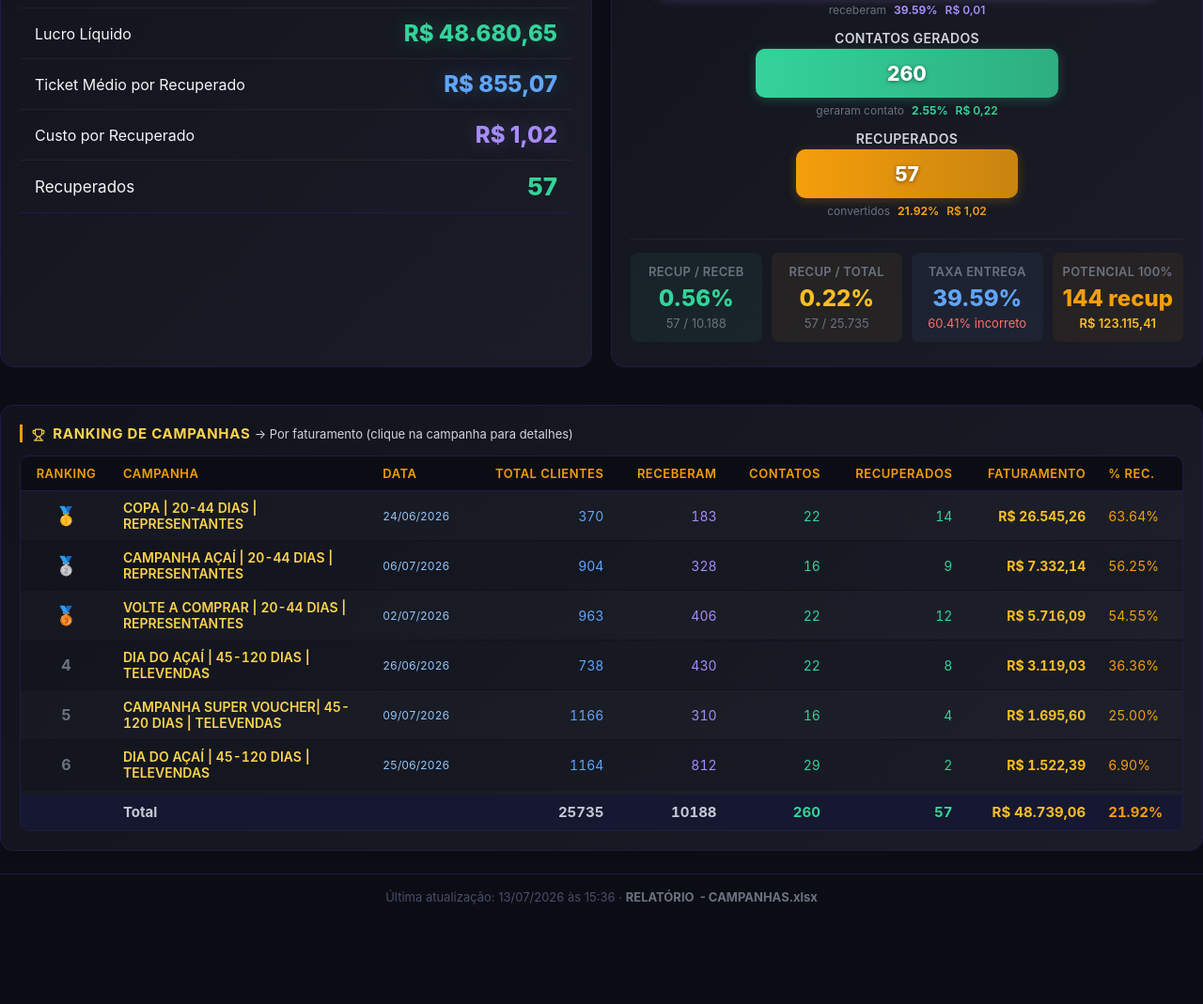
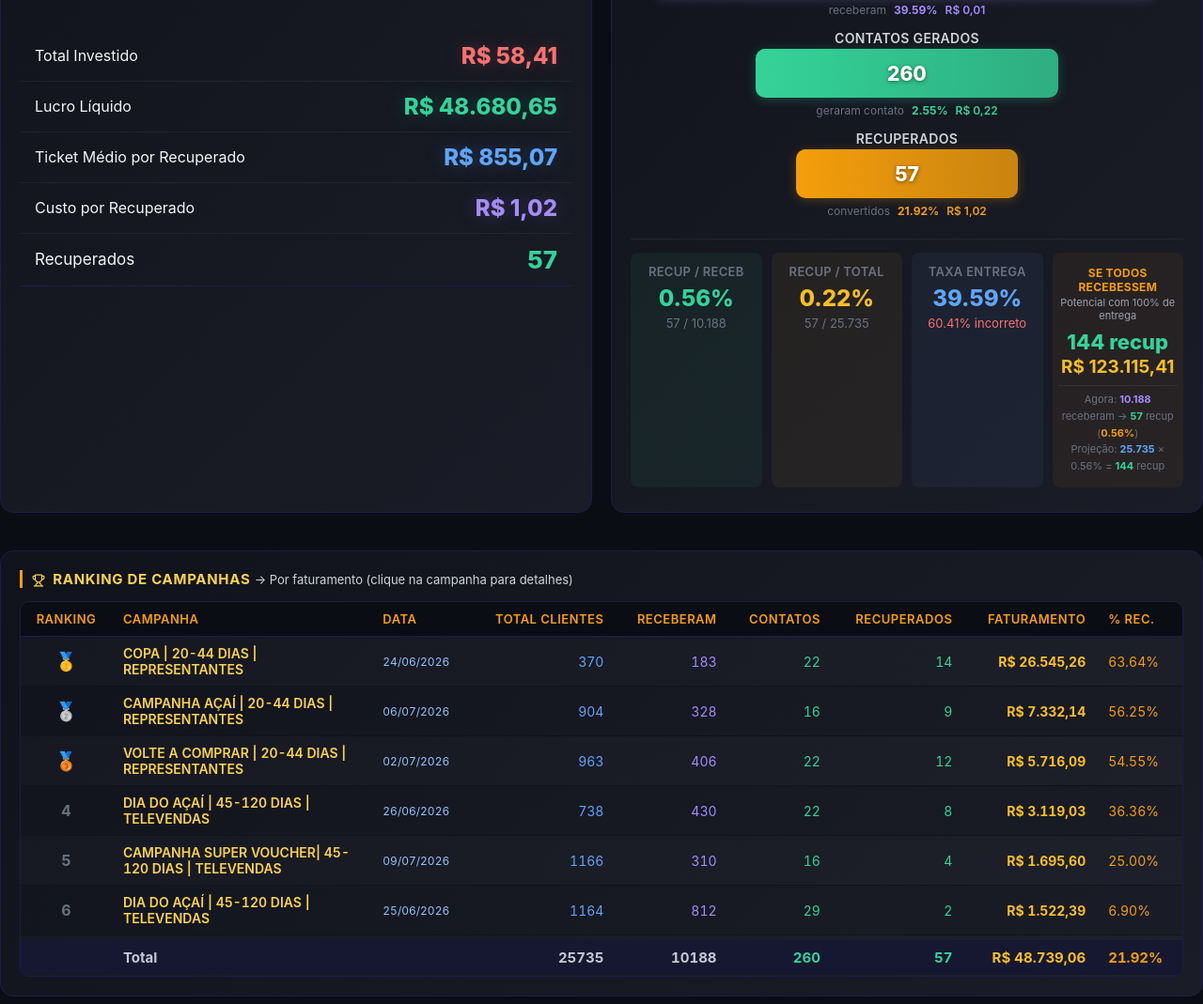
Before and after one commit to echevarria-bi/campanhas-dashboard, a plain HTML site: page index.html in a window 1280 px wide. Shown: the part 730-1799 px from the top of the page at 94% size. Before the commit the page ends 1709 px from the top, so only its background shows below. Drawn offline with nearby package versions, Linux system fonts and the light colour scheme.

Commit message:
feat: enhance Potencial 100% card with clear formula breakdown

```diff
--- a/index.html
+++ b/index.html
@@ -501,13 +501,22 @@
         h += funnelStg('Contatos Gerados', totalLeads, txContato + '%', '#34d399', {tx:txContato, desc:'geraram contato', custo:custoPorContato, cor:'#34d399'});
         h += funnelStg('Recuperados', totalRecuperados, txConv + '%', '#f59e0b', {tx:txConv, desc:'convertidos', custo:custoPorRecuperado, cor:'#f59e0b'});
         var pctNaoAtingidos = tCli > 0 ? ((tCli - tRec) / tCli * 100).toFixed(2) : '0.00';
+        var txRec = tRec > 0 ? (totalRecuperados / tRec * 100) : 0;
         var projRecup = tRec > 0 ? Math.round(tCli * totalRecuperados / tRec) : 0;
         var projFat = tRec > 0 && totalRecuperados > 0 ? tCli * totalValor / tRec : 0;
         h += '<div style="margin-top:8px;padding-top:14px;border-top:1px solid rgba(255,255,255,0.06);display:grid;grid-template-columns:1fr 1fr 1fr 1fr;gap:10px;width:100%;font-size:15px">';
         h += '<div style="text-align:center;padding:12px 4px;border-radius:8px;background:rgba(52,211,153,0.06)"><div style="color:#6b7280;text-transform:uppercase;font-weight:600;letter-spacing:0.3px;margin-bottom:6px;font-size:13px">Recup / Receb</div><div style="font-size:24px;font-weight:800;color:#34d399">' + (tRec > 0 ? (totalRecuperados / tRec * 100).toFixed(2) : '0.00') + '%</div><div style="color:#6b7280;margin-top:4px;font-size:13px">' + totalRecuperados + ' / ' + tRec.toLocaleString('pt-BR') + '</div></div>';
         h += '<div style="text-align:center;padding:12px 4px;border-radius:8px;background:rgba(251,191,36,0.06)"><div style="color:#6b7280;text-transform:uppercase;font-weight:600;letter-spacing:0.3px;margin-bottom:6px;font-size:13px">Recup / Total</div><div style="font-size:24px;font-weight:800;color:#fbbf24">' + (tCli > 0 ? (totalRecuperados / tCli * 100).toFixed(2) : '0.00') + '%</div><div style="color:#6b7280;margin-top:4px;font-size:13px">' + totalRecuperados + ' / ' + tCli.toLocaleString('pt-BR') + '</div></div>';
         h += '<div style="text-align:center;padding:12px 4px;border-radius:8px;background:rgba(96,165,250,0.06)"><div style="color:#6b7280;text-transform:uppercase;font-weight:600;letter-spacing:0.3px;margin-bottom:6px;font-size:13px">Taxa Entrega</div><div style="font-size:24px;font-weight:800;color:#60a5fa">' + (tCli > 0 ? (tRec / tCli * 100).toFixed(2) : '0.00') + '%</div><div style="color:#f87171;margin-top:4px;font-size:13px">' + pctNaoAtingidos + '% incorreto</div></div>';
-        h += '<div style="text-align:center;padding:12px 4px;border-radius:8px;background:rgba(245,158,11,0.06)"><div style="color:#6b7280;text-transform:uppercase;font-weight:600;letter-spacing:0.3px;margin-bottom:6px;font-size:13px">Potencial 100%</div><div style="font-size:24px;font-weight:800;color:#f59e0b">' + projRecup.toLocaleString('pt-BR') + ' recup</div><div style="color:#fbbf24;margin-top:4px;font-size:13px;font-weight:600">' + fmtCurr(projFat) + '</div></div>';
+        h += '<div style="text-align:center;padding:14px 6px;border-radius:8px;background:rgba(245,158,11,0.06)">' +
+          '<div style="color:#f59e0b;text-transform:uppercase;font-weight:700;letter-spacing:0.3px;margin-bottom:2px;font-size:12px">Se todos recebessem</div>' +
+          '<div style="color:#9ca3af;font-size:11px;margin-bottom:8px">Potencial com 100% de entrega</div>' +
+          '<div style="font-size:22px;font-weight:800;color:#34d399">' + projRecup.toLocaleString('pt-BR') + ' recup</div>' +
+          '<div style="font-size:19px;font-weight:700;color:#fbbf24;margin-top:2px">' + fmtCurr(projFat) + '</div>' +
+          '<div style="margin-top:8px;padding-top:6px;border-top:1px solid rgba(255,255,255,0.06);font-size:11px;color:#6b7280;line-height:1.6">' +
+            'Agora: <b style="color:#a78bfa">' + tRec.toLocaleString('pt-BR') + '</b> receberam → <b style="color:#34d399">' + totalRecuperados + '</b> recup (<b style="color:#f59e0b">' + txRec.toFixed(2) + '%</b>)<br>' +
+            'Projeção: <b style="color:#60a5fa">' + tCli.toLocaleString('pt-BR') + '</b> × ' + txRec.toFixed(2) + '% = <b style="color:#34d399">' + projRecup.toLocaleString('pt-BR') + '</b> recup' +
+          '</div></div>';
         h += '</div></div></div>';
         h += '</div>';
 
```
